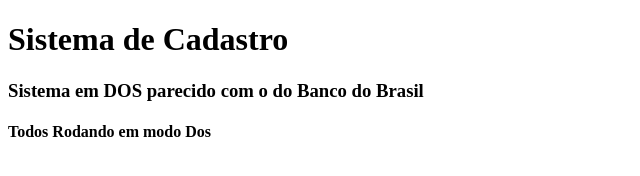
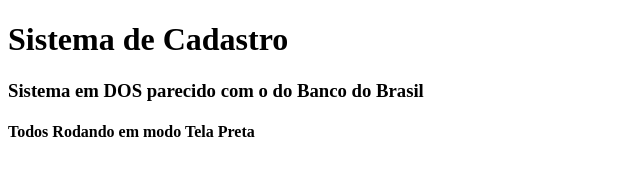
Before and after one commit to alex-martins2305/Jogo_da_forca, a plain HTML site: page index.html in a window 1280 px wide. Shown: the full height of the page, 0-640 px from the left. Drawn offline with Linux system fonts and the light colour scheme.

Commit message:
citando tela preta no index

```diff
--- a/index.html
+++ b/index.html
@@ -8,6 +8,6 @@
 <body>
     <h1>Sistema de Cadastro</h1>
     <H3>Sistema em DOS parecido com o do Banco do Brasil</H3>
-    <h4>Todos Rodando em modo Dos</h4>
+    <h4>Todos Rodando em modo Tela Preta</h4>
 </body>
 </html>
```
